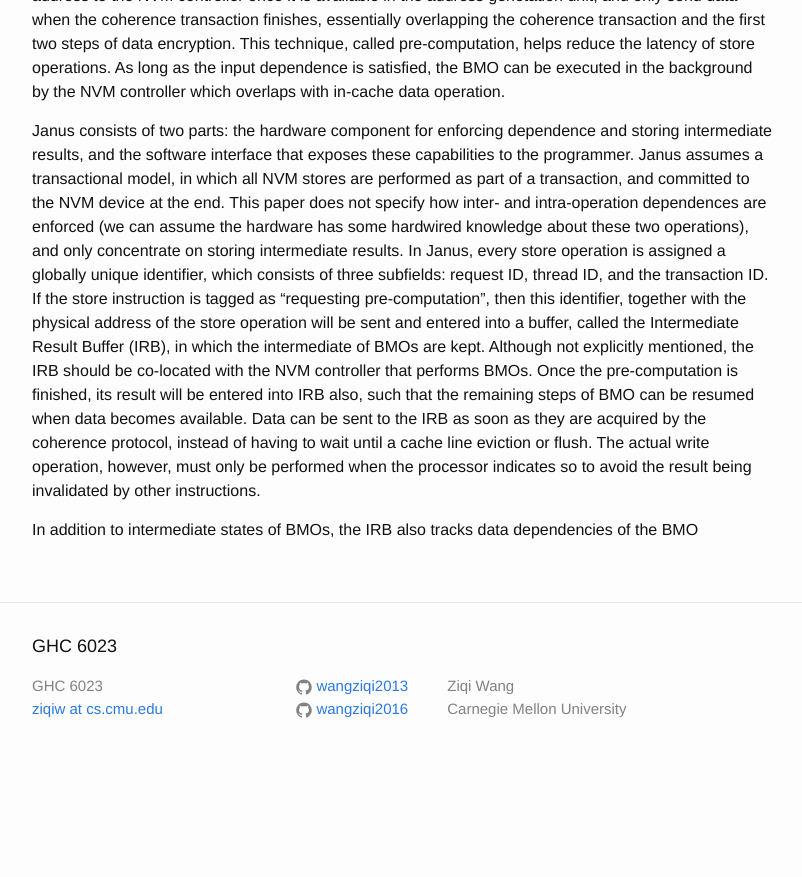
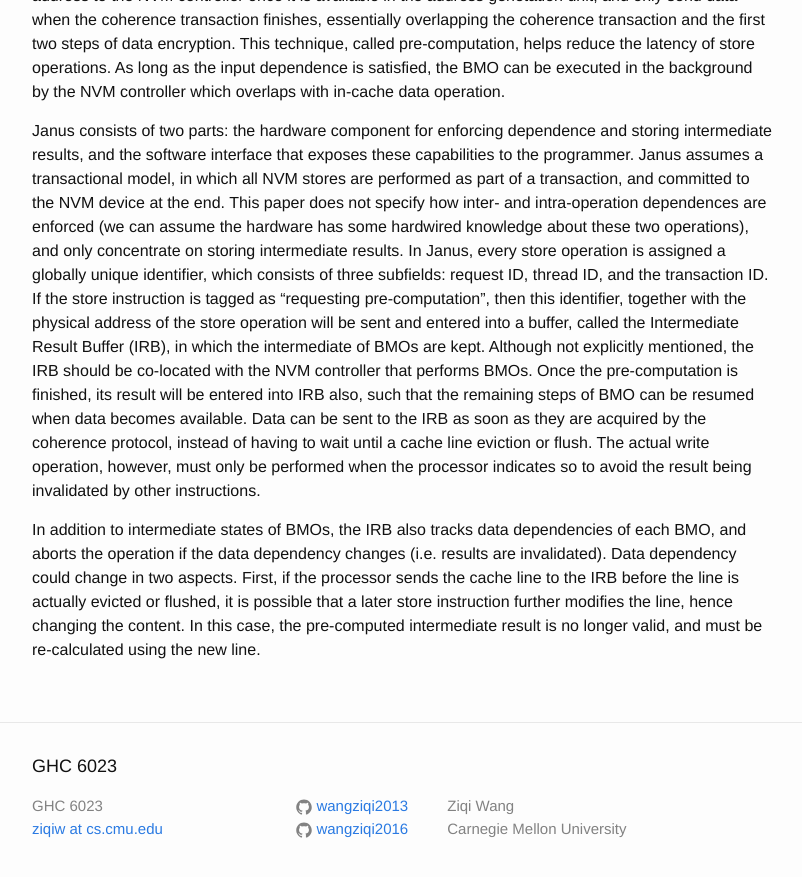
Before and after one commit to wangziqi2013/wangziqi2013.github.io, a Jekyll site: the page built from _posts/2019-07-29-janus.markdown, in a window 1280 px wide and 900 px high, scrolled down 1153 px. Shown: the top 877 px of the window, without its empty margins (238-1040 px from the left). Built offline with Jekyll 4.4.1, drawn with Linux system fonts in a browser that asks for light colours; before the commit the page ends 1933 px from its top, so only the background shows below that.

Commit message:
Adding first case of invalidation

```diff
--- a/_posts/2019-07-29-janus.markdown
+++ b/_posts/2019-07-29-janus.markdown
@@ -57,4 +57,8 @@ be resumed when data becomes available. Data can be sent to the IRB as soon as t
 instead of having to wait until a cache line eviction or flush. The actual write operation, however, must only be performed
 when the processor indicates so to avoid the result being invalidated by other instructions.
 
-In addition to intermediate states of BMOs, the IRB also tracks data dependencies of the BMO
+In addition to intermediate states of BMOs, the IRB also tracks data dependencies of each BMO, and aborts the operation
+if the data dependency changes (i.e. results are invalidated). Data dependency could change in two aspects. First, if
+the processor sends the cache line to the IRB before the line is actually evicted or flushed, it is possible that a
+later store instruction further modifies the line, hence changing the content. In this case, the pre-computed intermediate
+result is no longer valid, and must be re-calculated using the new line.
```
